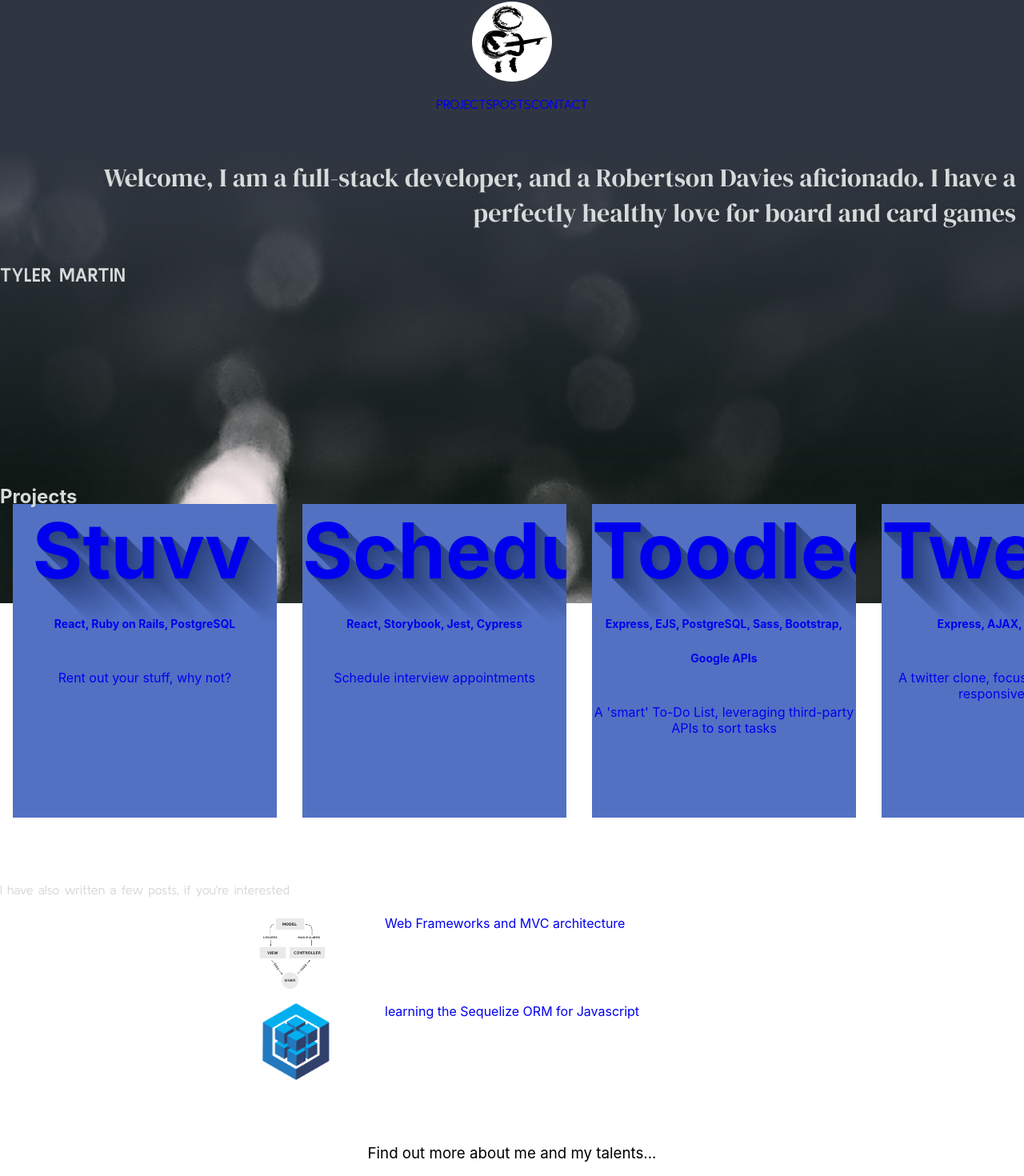
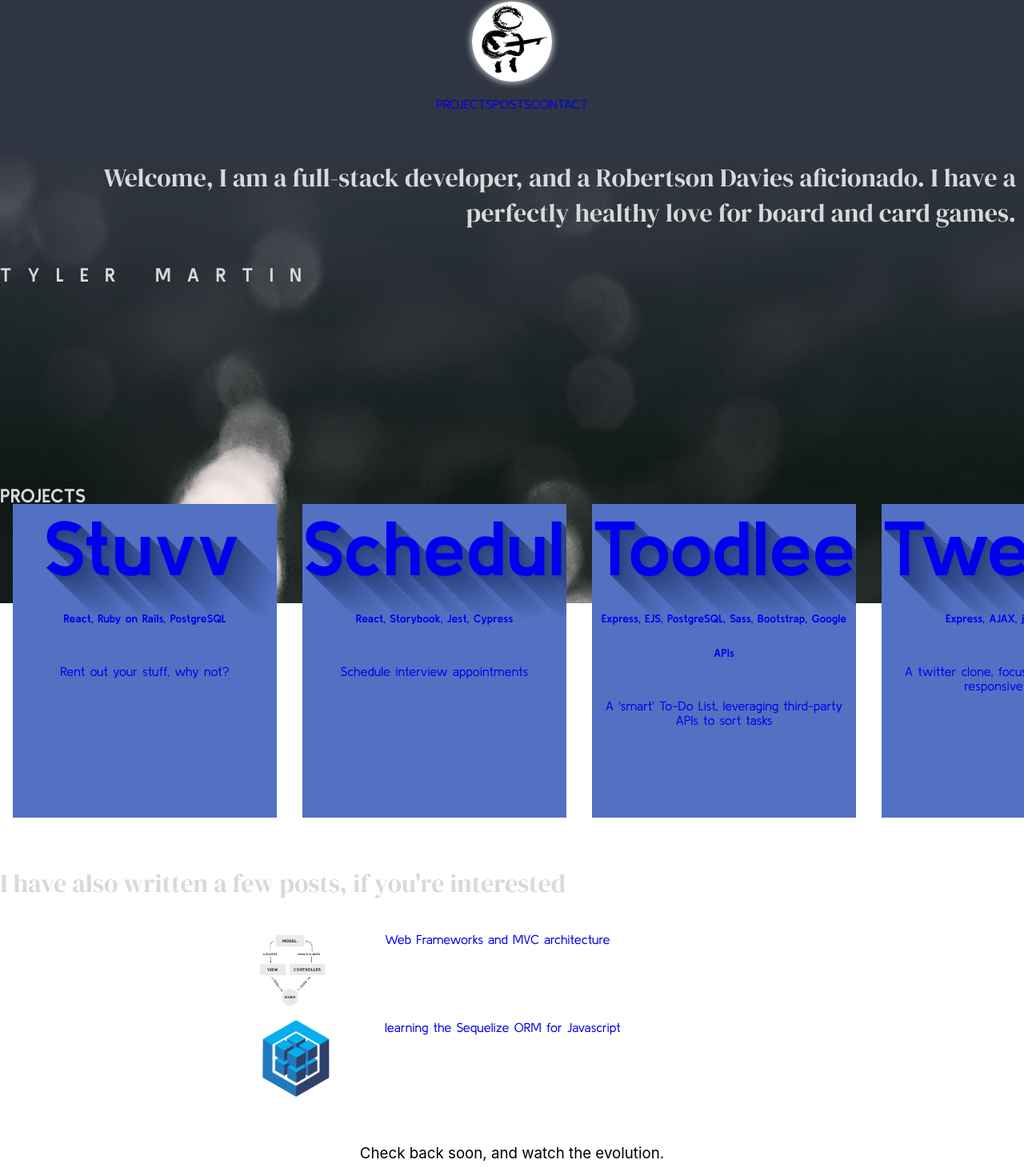
Before and after one commit to TYLER-JM/personal-homepage, a React (Create React App) app: page / in a window 1280 px wide. Shown: the part 46-1516 px from the top of the page at 80% size. Built offline with nearby package versions, Linux system fonts and the light colour scheme.

Commit message:
adds new fonts throughout page

```diff
--- a/src/components/About.js
+++ b/src/components/About.js
@@ -3,7 +3,7 @@ import React from 'react';
 const About = function() {
   return (
     <article className="section about" id="about">
-      <p className="bio">Welcome, I am a full-stack developer, and a Robertson Davies aficionado. I have a perfectly healthy love for board and card games</p>
+      <p className="bio">Welcome, I am a full-stack developer, and a Robertson Davies aficionado. I have a perfectly healthy love for board and card games.</p>
       <h1 className="name">Tyler Martin</h1>
       {/* <p>With bended neck I grope, </p> */}
       </article>
--- a/src/components/Contact.js
+++ b/src/components/Contact.js
@@ -4,7 +4,7 @@ import '../styles/section.scss';
 const Contact = function() {
   return (
     <article className="section contact" id="contact">
-      <h3>Find out more about me and my talents...</h3>
+      <h3>Check back soon, and watch the evolution.</h3>
       <p><img src="images/github-48.png" alt="GitHub logo"/></p>
       <p><img src="images/linkedin-50.png" alt="Linked in logo"/></p>
     </article>
--- a/src/styles/navbar.scss
+++ b/src/styles/navbar.scss
@@ -14,6 +14,7 @@
   .hero {
     margin: 1em 0 ;
     border-radius: 100%;
+    box-shadow: 0 0 10px white;
     height: 6.25em;
     width: 6.25em;
   }
--- a/src/styles/section.scss
+++ b/src/styles/section.scss
@@ -3,15 +3,18 @@
 @keyframes slide-letters {
   0% {
     letter-spacing: 0px;
-    text-align: right
+    opacity: 0;
+    // text-align: right
   }
   50% {
-    letter-spacing: 5.2vw;
+    // letter-spacing: 5.2vw;
     // text-align: center
+    opacity: 0.1;
   }
   100% {
-    letter-spacing: 0px;
-    text-align: left;
+    letter-spacing: 20px;
+    opacity: 1;
+    // text-align: left;
   }
 }
 
@@ -36,8 +39,9 @@
   .name {
     font-family: 'Kulim Park', sans-serif;
     width: 100%;
+
     text-transform: uppercase;
-    // letter-spacing: 0px;
+    letter-spacing: 20px;
     animation: 3s ease-in-out 1s 1 running slide-letters;
   }
 }
@@ -49,7 +53,8 @@
   align-items: center;
   .title {
     width: 100vw;
-    font-family: 'Kulim Park', sans-serif;
+    font-family: 'DM Serif Display', serif;
+    font-size: 2em;
   }
   a {
     text-decoration: none;
@@ -58,6 +63,7 @@
     }
   }
   .post-card {
+    font-family: 'Kulim Park', sans-serif;
     background-color: white;
     border-radius: 5px;
     width: 95vw;
@@ -80,7 +86,9 @@
 .projects {
   // background-color: $highlight;
   opacity: 1;
+  font-family: 'Kulim Park', sans-serif;
   h2 {
+    text-transform: uppercase;
     height: 1em;
     padding: 0;
     // margin-bottom: .25em;
```
